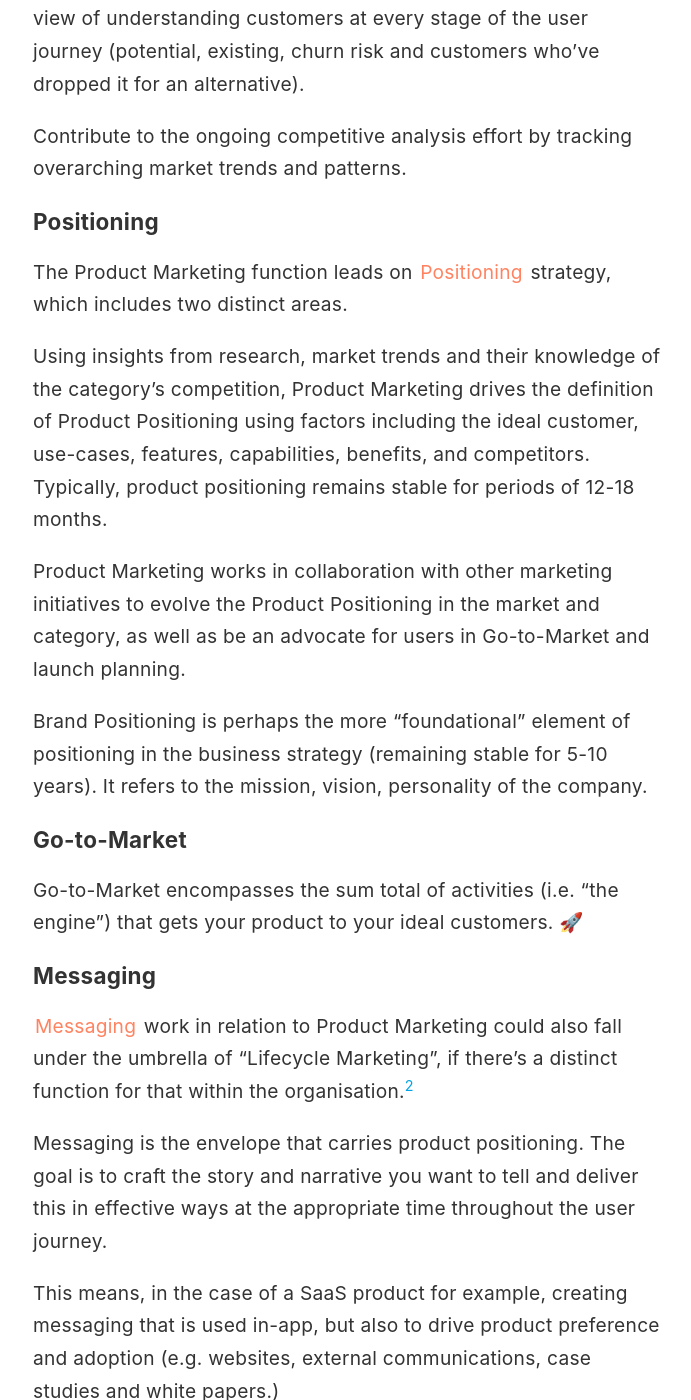
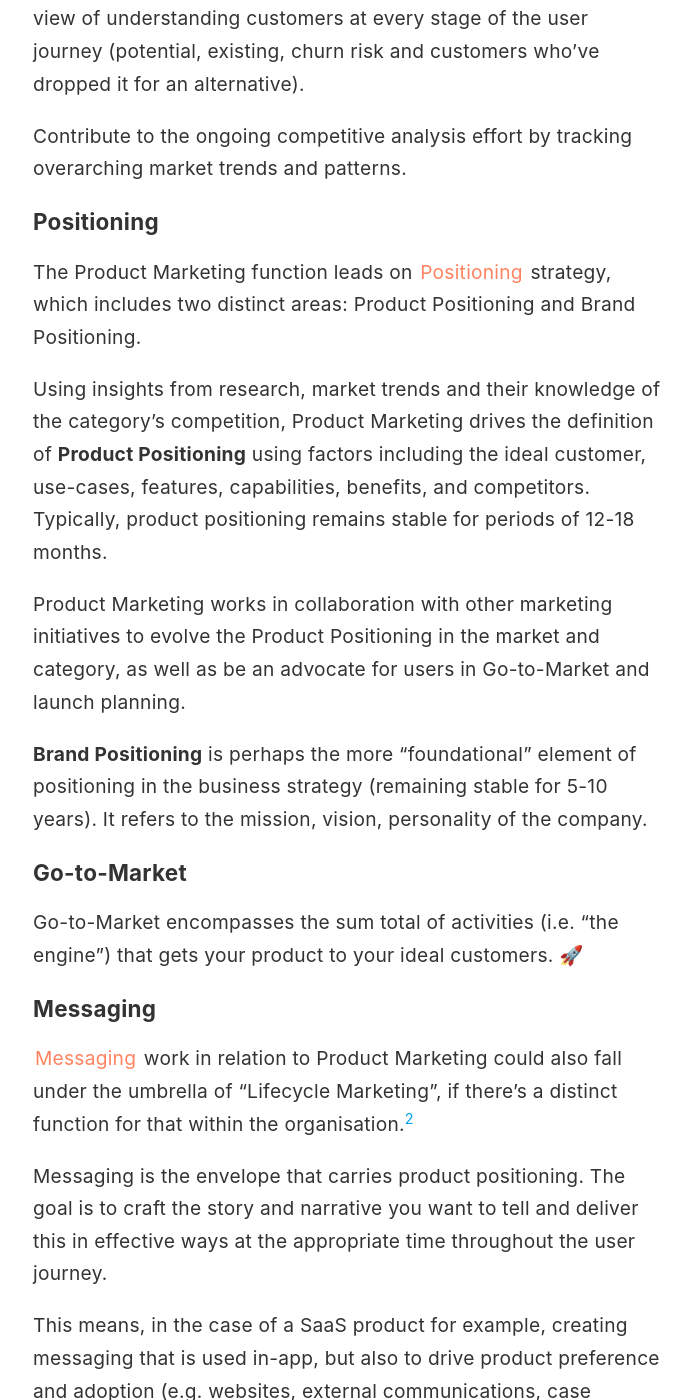
Before and after one commit to jonmccull/digital-garden, a Jekyll site: the page built from _notes/product-marketing.md, in a window 1280 px wide and 1400 px high, scrolled down 947 px. Shown: the whole window, without its empty margins (292-983 px from the left). Built offline with Jekyll 4.4.1, drawn with Linux system fonts in a browser that asks for light colours.

Commit message:
Text formatting updates, Product Marketing

```diff
--- a/_notes/product-marketing.md
+++ b/_notes/product-marketing.md
@@ -21,13 +21,13 @@ Contribute to the ongoing competitive analysis effort by tracking overarching ma
 
 ### Positioning
 
-The Product Marketing function leads on [[Positioning]] strategy, which includes two distinct areas.
+The Product Marketing function leads on [[Positioning]] strategy, which includes two distinct areas: Product Positioning and Brand Positioning.
 
-Using insights from research, market trends and their knowledge of the category's competition, Product Marketing drives the definition of Product Positioning using factors including the ideal customer, use-cases, features, capabilities, benefits, and competitors. Typically, product positioning remains stable for periods of 12-18 months.
+Using insights from research, market trends and their knowledge of the category's competition, Product Marketing drives the definition of <strong>Product Positioning</strong> using factors including the ideal customer, use-cases, features, capabilities, benefits, and competitors. Typically, product positioning remains stable for periods of 12-18 months.
 
 Product Marketing works in collaboration with other marketing initiatives to evolve the Product Positioning in the market and category, as well as be an advocate for users in Go-to-Market and launch planning.
 
-Brand Positioning is perhaps the more "foundational" element of positioning in the business strategy (remaining stable for 5-10 years). It refers to the mission, vision, personality of the company.
+<strong>Brand Positioning</strong> is perhaps the more "foundational" element of positioning in the business strategy (remaining stable for 5-10 years). It refers to the mission, vision, personality of the company.
 
 
 ### Go-to-Market
```
